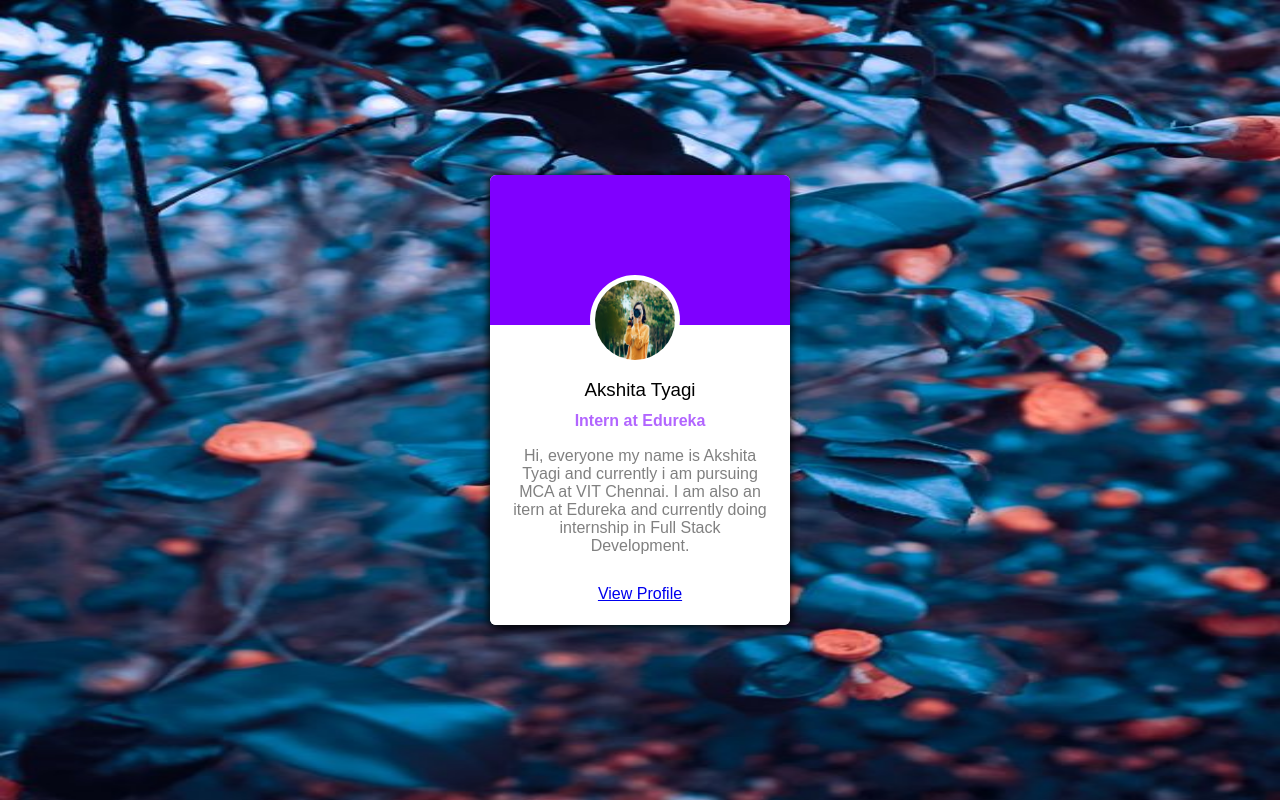
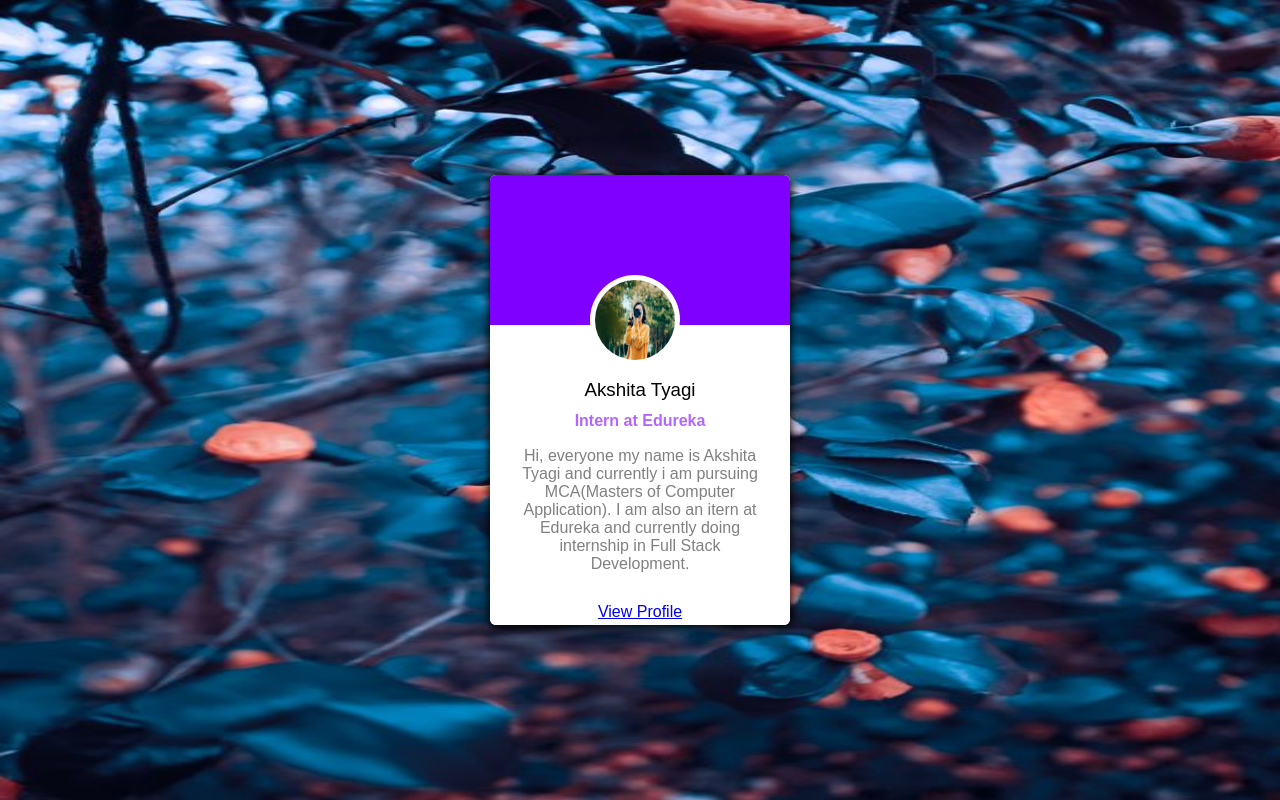
Before and after one commit to GOLDENTHRONE/-Profile, a plain HTML site: page index.html in a window 1280 px wide. Drawn offline with Linux system fonts and the light colour scheme.

Commit message:
Update index.html

```diff
--- a/index.html
+++ b/index.html
@@ -20,7 +20,7 @@
                     <h4>Intern at Edureka</h4>
                 </div>
                 <div>
-                    <p>Hi, everyone my name is Akshita Tyagi and currently i am pursuing MCA at VIT Chennai. I am also an itern at Edureka and currently doing internship in Full Stack Development.</p>
+                    <p>Hi, everyone my name is Akshita Tyagi and currently i am pursuing MCA(Masters of Computer Application). I am also an itern at Edureka and currently doing internship in Full Stack Development.</p>
                 </div>
                 <div>
                     <a href="contact.html" target="_blank">View Profile</a>
```
